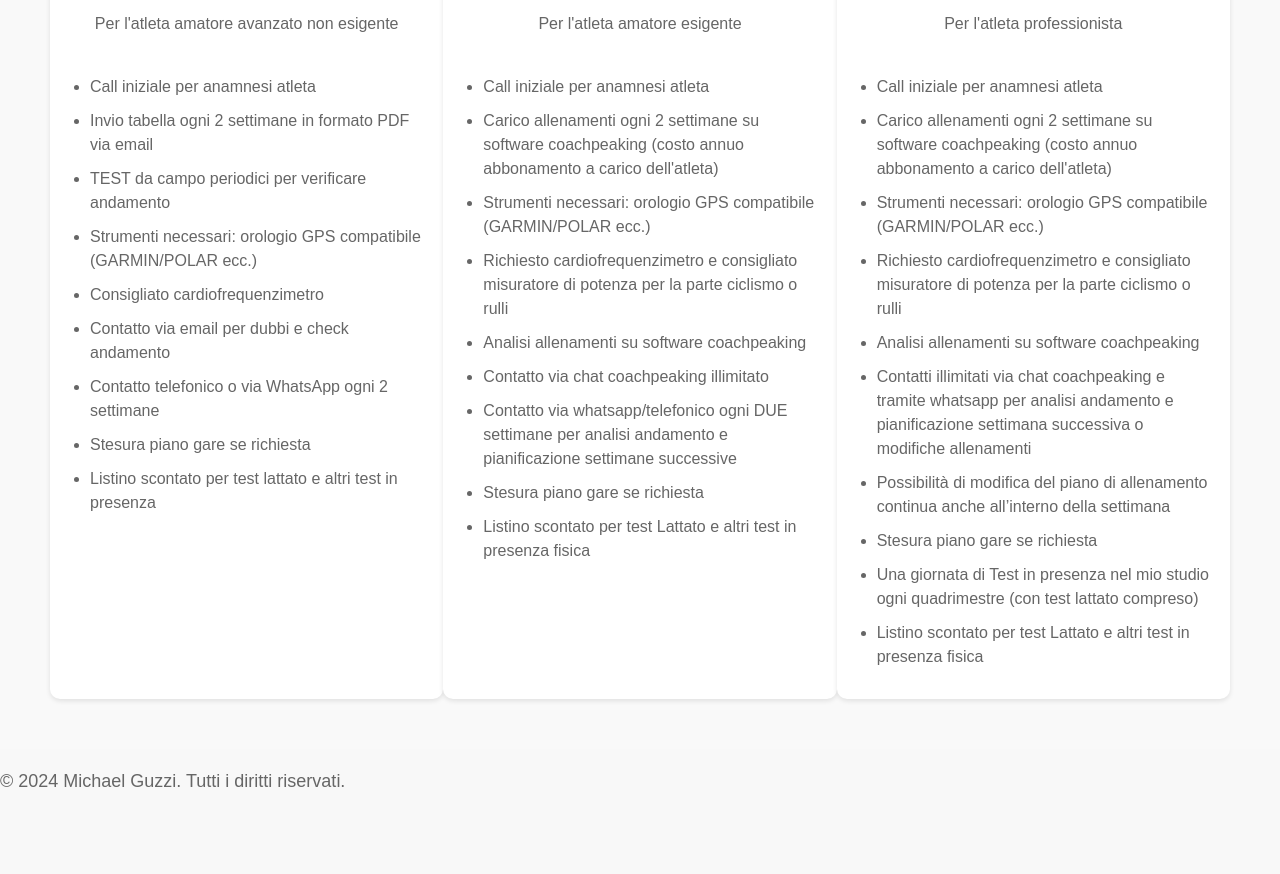
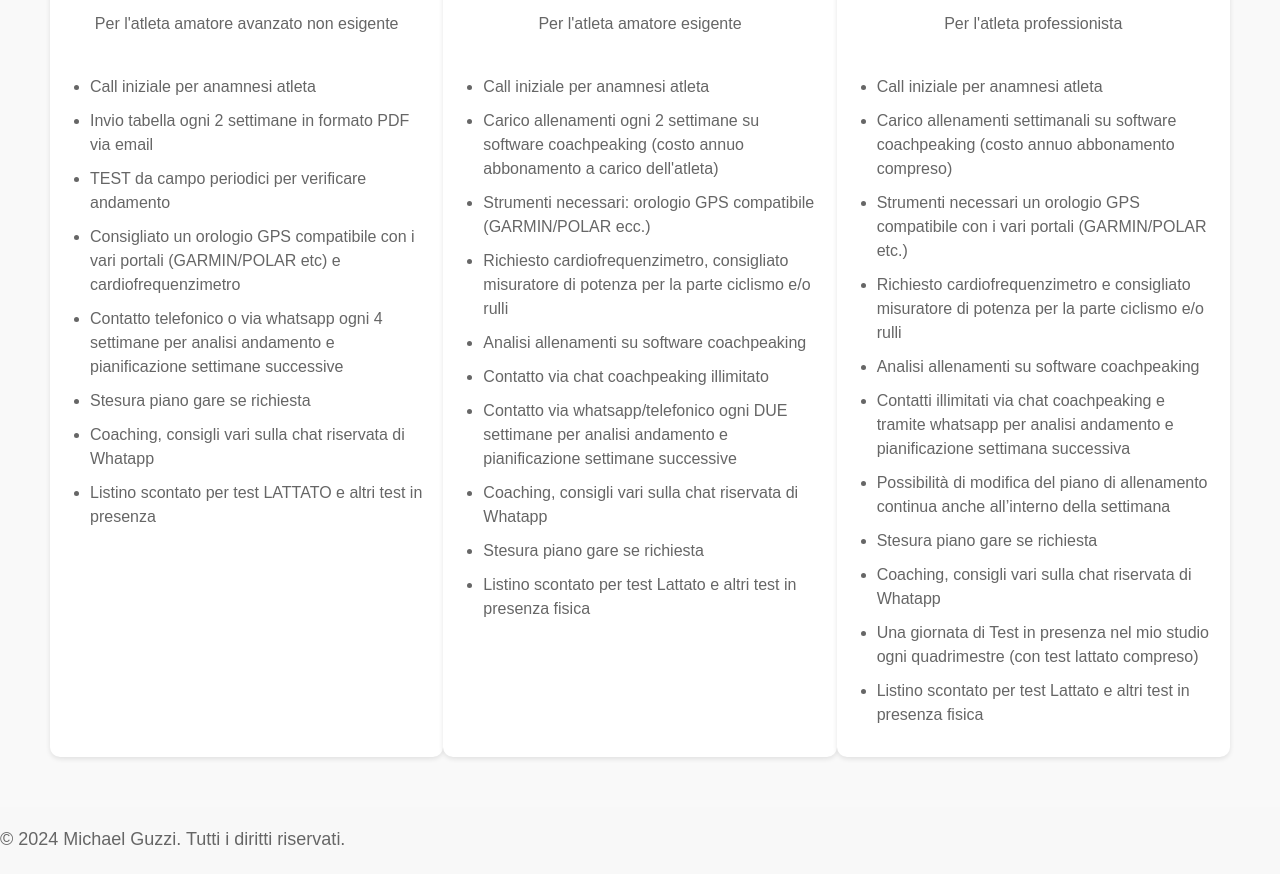
Before and after one commit to ItaloP23/sitoMichael, a plain HTML site: page coaching.html in a window 1280 px wide. Shown: the part 874-1748 px from the top of the page. Before the commit the page ends 1690 px from the top, so only its background shows below. Drawn offline with Linux system fonts and the light colour scheme.

Commit message:
aggiornamento homepage e coaching

```diff
--- a/coaching.html
+++ b/coaching.html
@@ -68,12 +68,13 @@
                         <li>Call iniziale per anamnesi atleta</li>
                         <li>Invio tabella ogni 2 settimane in formato PDF via email</li>
                         <li>TEST da campo periodici per verificare andamento</li>
-                        <li>Strumenti necessari: orologio GPS compatibile (GARMIN/POLAR ecc.)</li>
-                        <li>Consigliato cardiofrequenzimetro</li>
-                        <li>Contatto via email per dubbi e check andamento</li>
-                        <li>Contatto telefonico o via WhatsApp ogni 2 settimane</li>
+                        <li>Consigliato un orologio GPS compatibile con i vari portali (GARMIN/POLAR etc) e
+                            cardiofrequenzimetro</li>
+                        <li>Contatto telefonico o via whatsapp ogni 4 settimane per analisi andamento e pianificazione settimane successive
+                        </li>
                         <li>Stesura piano gare se richiesta</li>
-                        <li>Listino scontato per test lattato e altri test in presenza</li>
+                        <li>Coaching, consigli vari sulla chat riservata di Whatapp</li>
+                        <li>Listino scontato per test LATTATO e altri test in presenza</li>
                     </ul>
                 </div>
 
@@ -118,11 +119,12 @@
                         <li>Call iniziale per anamnesi atleta</li>
                         <li>Carico allenamenti ogni 2 settimane su software coachpeaking (costo annuo abbonamento a carico dell'atleta)</li>
                         <li>Strumenti necessari: orologio GPS compatibile (GARMIN/POLAR ecc.)</li>
-                        <li>Richiesto cardiofrequenzimetro e consigliato misuratore di potenza per la parte ciclismo o rulli</li>
+                        <li>Richiesto cardiofrequenzimetro, consigliato misuratore di potenza per la parte ciclismo e/o rulli</li>
                         <li>Analisi allenamenti su software coachpeaking</li>
                         <li>Contatto via chat coachpeaking illimitato</li>
                         <li>Contatto via whatsapp/telefonico ogni DUE settimane per analisi andamento e pianificazione
-                            settimane successive</li>
+                         settimane successive</li>
+                        <li>Coaching, consigli vari sulla chat riservata di Whatapp</li>
                         <li>Stesura piano gare se richiesta</li>
                         <li>Listino scontato per test Lattato e altri test in presenza fisica</li>
                     </ul>
@@ -173,15 +175,17 @@
                     <p>Per l'atleta professionista</p>
                     <ul>
                         <li>Call iniziale per anamnesi atleta</li>
-                        <li>Carico allenamenti ogni 2 settimane su software coachpeaking (costo annuo abbonamento a carico dell'atleta)</li>
-                        <li>Strumenti necessari: orologio GPS compatibile (GARMIN/POLAR ecc.)</li>
-                        <li>Richiesto cardiofrequenzimetro e consigliato misuratore di potenza per la parte ciclismo o rulli</li>
+                        <li>Carico allenamenti settimanali su software coachpeaking (costo annuo abbonamento compreso)
+                        </li>
+                        <li>Strumenti necessari un orologio GPS compatibile con i vari portali (GARMIN/POLAR etc.)</li>
+                        <li>Richiesto cardiofrequenzimetro e consigliato misuratore di potenza per la parte ciclismo e/o rulli</li>
                         <li>Analisi allenamenti su software coachpeaking</li>
                         <li>Contatti illimitati via chat coachpeaking e tramite whatsapp per analisi andamento e pianificazione
-                            settimana successiva o modifiche allenamenti</li>
+                        settimana successiva</li>
                         <li>Possibilità di modifica del piano di allenamento continua anche all’interno della settimana
                         </li>
                         <li>Stesura piano gare se richiesta</li>
+                        <li>Coaching, consigli vari sulla chat riservata di Whatapp</li>
                         <li>Una giornata di Test in presenza nel mio studio ogni quadrimestre (con test lattato compreso)</li>
                         <li>Listino scontato per test Lattato e altri test in presenza fisica</li>
                     </ul>
```
Also changed, not shown: index.html (+10 -4 lines), 4 other files.
